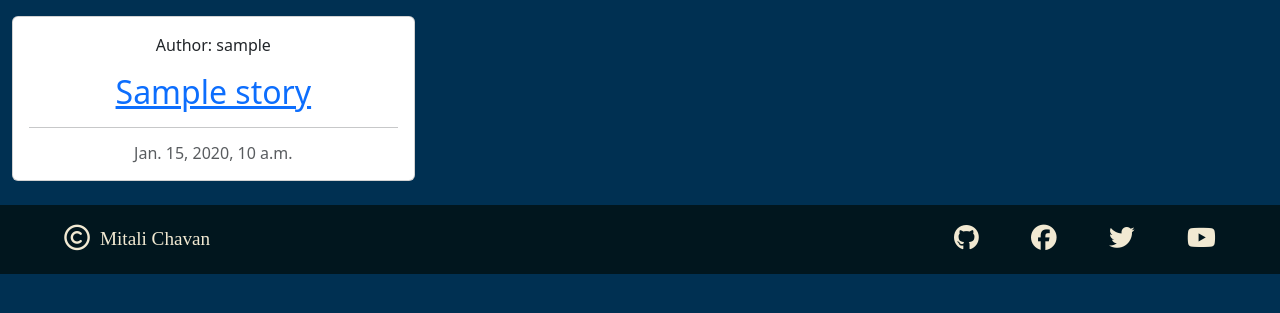
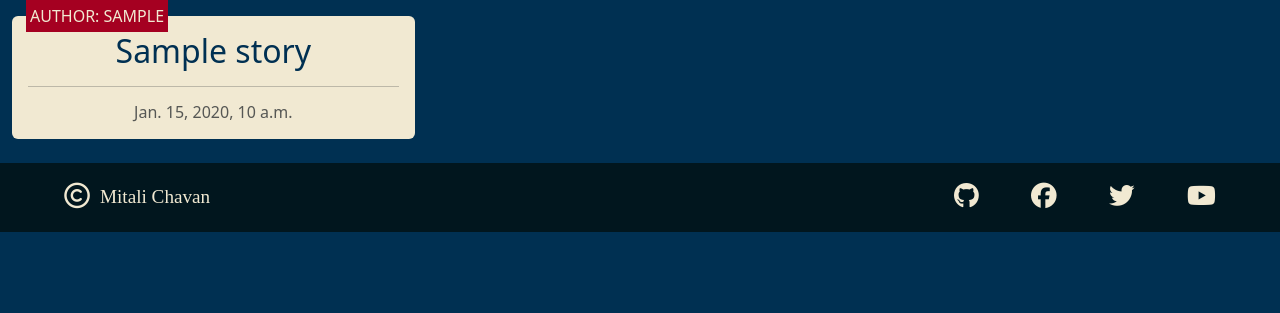
Before and after one commit to mitalic004/Inkspire, a Django app: page / in a window 1280 px wide. Shown: the part 57-370 px from the top of the page. Run offline with Django 4.2, Linux system fonts and the light colour scheme; tables that the repository leaves empty hold one stand-in row (values such as "Sample post"); some libraries are stand-ins or nearby versions; some web fonts are replaced.

Commit message:
UPDATE post styles

```diff
--- a/inkspire/settings.py
+++ b/inkspire/settings.py
@@ -28,7 +28,7 @@ TEMPLATES_DIR = os.path.join(BASE_DIR, 'templates')
 SECRET_KEY = os.environ.get("SECRET_KEY")
 
 # SECURITY WARNING: don't run with debug turned on in production!
-DEBUG = True
+DEBUG = False
 
 ALLOWED_HOSTS = ['127.0.0.1', '.herokuapp.com']
 
--- a/static/assets/css/style.css
+++ b/static/assets/css/style.css
@@ -109,6 +109,52 @@ ul {
     padding-left: 10px;
 }
 
+/* Post Cards */
+.card {
+    border: none;
+    background-color: var(--parchment);
+}
+
+/* Post Author Styling */
+.image-container {
+    position: relative;
+}
+
+.image-flash {
+    position: absolute;
+    bottom: 5%;
+    min-width: 30%;
+    left: -2px;
+    background-color: var(--link-red);
+}
+
+.author {
+    color: var(--parchment);
+    margin: 4px;
+    text-transform: uppercase;
+}
+
+/* Post Title */
+.post-link {
+    text-decoration: none;
+    color: var(--bg-blue);
+}
+
+.post-link:hover,
+.page-link {
+    color: var(--link-red);
+}
+
+.post-title {
+    margin-top: 10%;
+    margin-left: 5%;
+}
+
+.post-subtitle {
+    margin-left: 5%;
+    color: var(--rich-black);
+}
+
 /* Set colour of buttons */
 .btn {
     background-color: var(--bg-brown);
```
Also changed, not shown: other parts of static/assets/css/style.css (+33 -0 lines).
